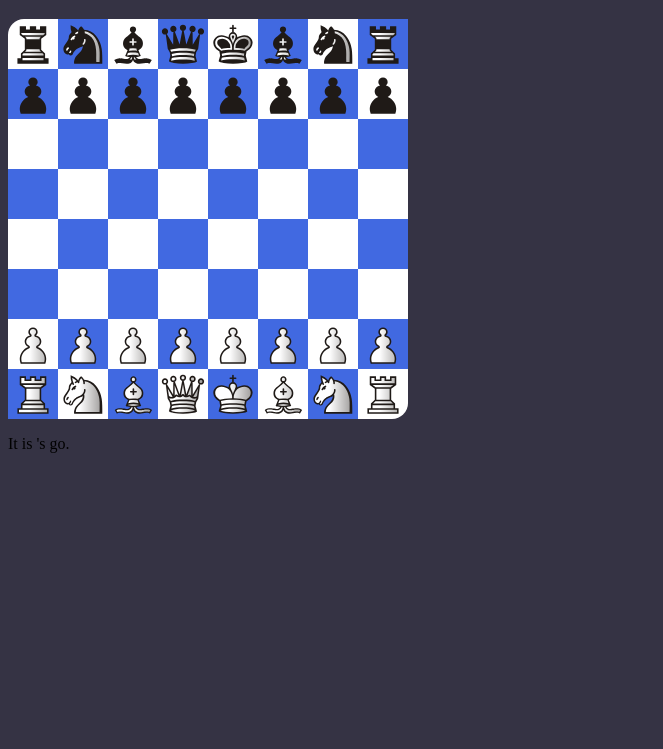
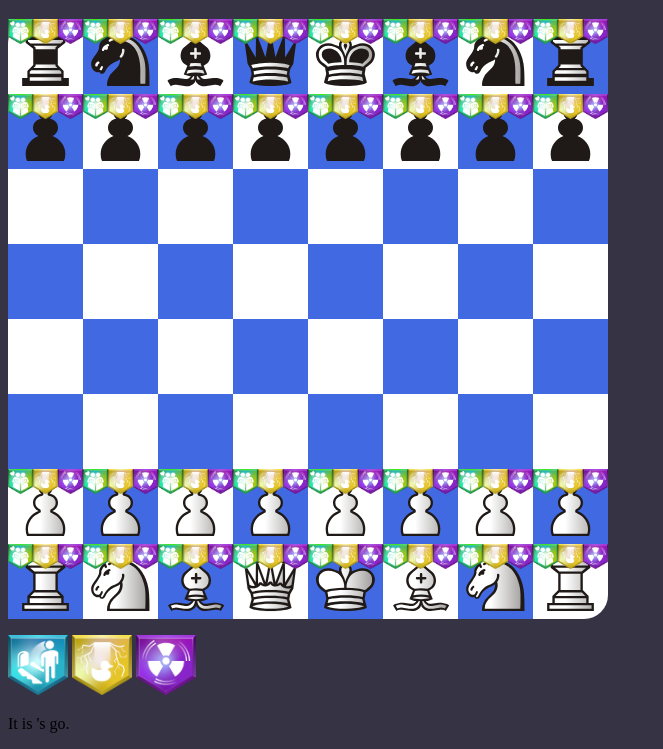
Before and after one commit to Jordan02/Chess3.0, a plain HTML site: page index.html in a window 1280 px wide. Shown: the part 61-810 px from the top of the page, without its empty margins (0-663 px from the left). Drawn offline with Linux system fonts and the light colour scheme.

Commit message:
perk icons added

```diff
--- a/index.html
+++ b/index.html
@@ -17,15 +17,24 @@
     <h1>Chess 3.0</h1>
 
     <div id="gameboard"></div>
-    <p>It is <span id="player"></span>'s go.</p>
+
     <p id="info-display"></p>
 
+    <div>
+        <img src="src\killstreaks\quick_revive.png" height="60px" alt="">
+        <img src="src\killstreaks\duckingjam.png" height="60px" alt="">
+        <img src="src\killstreaks\msc_trinity.png" height="60px" alt="">
+    </div>
+
+    <p>It is <span id="player"></span>'s go.</p>
 
     <!-- peices shout preceed app -->
     <script src="peices.js"></script>
     <script src="app.js"></script>
 
 
+
+
     <!-- Add any JavaScript files or scripts here -->
 
 </body>
--- a/peices.js
+++ b/peices.js
@@ -19,12 +19,38 @@ function returnImage(url) {
     return '';
   } else {
 
+    // create player object
     const image = document.createElement("div")
-    image.classList.add("piece")
+    image.classList.add("player")
+    image.setAttribute('kills', 0)
 
-    const svgfile = fetch(url)
-    .then(response => response.text())
-    .then(text => {image.innerHTML = text})
+    // const svgfile = fetch(url)
+    // .then(response => response.text())
+    // .then(text => {image.innerHTML = text})
+
+    //add peice image to player object with it's own class
+    const piece = document.createElement("img")
+    piece.setAttribute("src", url)
+    piece.classList.add("piece")
+    image.append(piece)
+
+    //create perks container and add perks
+    const perks = document.createElement("div")
+    perks.classList.add("perks")
+
+    const perk1 = document.createElement("img")
+    perk1.setAttribute("src","src/killstreaks/stockholm_syndrome.png")
+    perks.append(perk1)
+
+    const perk2 = document.createElement("img")
+    perk2.setAttribute("src","src/killstreaks/duckingjam.png")
+    perks.append(perk2)
+
+    const perk3 = document.createElement("img")
+    perk3.setAttribute("src","src/killstreaks/msc_trinity.png")
+    perks.append(perk3)
+
+    image.append(perks)
 
     return image
   }
--- a/styles.css
+++ b/styles.css
@@ -6,7 +6,7 @@ body {
 
 :root {
 
-  --board-width: 400px;
+  --board-width: 600px;
   --square-width: calc(var(--board-width)/8);
   --piece-scale: 0.92;
 
@@ -43,23 +43,61 @@ body {
 }
 
 
+.player {
+
+  display: flex;
+  /* justify-content: center; */
+  z-index: 1;
+  position: relative;
+  width: calc(var(--square-width));
+  height: calc(var(--square-width));
+  /* background-color: rgba(248, 245, 48, 0.801);  */
+
+}
+
 .piece {
 
+  position: absolute;
+  z-index: 9;
   width: calc(var(--square-width)* var(--piece-scale));
   height: calc(var(--square-width)* var(--piece-scale));
   margin: calc( (var(--square-width) - (var(--square-width)* var(--piece-scale)))/2 );
-
-  /* background-color: rgba(248, 245, 48, 0.801); */
-
-}
-
-.piece svg {
-
-  width: calc(var(--square-width)* var(--piece-scale));
-  height: calc(var(--square-width)* var(--piece-scale));
 
   /* margin: 10px; */
   /* margin: calc( (var(--square-width) - (var(--square-width)* var(--piece-scale)))/2 ); */
 
   background-color: transparent;
 }
+
+.perks {
+
+  position: absolute;
+  /* width: fit-content; */
+  width: calc(var(--square-width)); */
+  height: calc(var(--square-width)); */
+  display: flex;
+  flex-wrap: wrap;
+}
+
+.perks img{
+
+  position: relative;
+  bottom: 0;
+  z-index: 10;
+  height: calc(var(--square-width)/3)
+}
+
+.perks img:hover {
+
+  /* height: calc(var(--square-width)/2);
+  transform: translate(0, -8px );  */
+
+
+}
+
+.perks :hover {
+
+
+  transform: scale(2);
+
+}
```
Also changed, not shown: src/killstreaks/duckingjam.png (added), src/killstreaks/msc_trinity.png (added), src/killstreaks/quick_revive.png (added), src/killstreaks/stockholm_syndrome.png (added), 2 other files.
